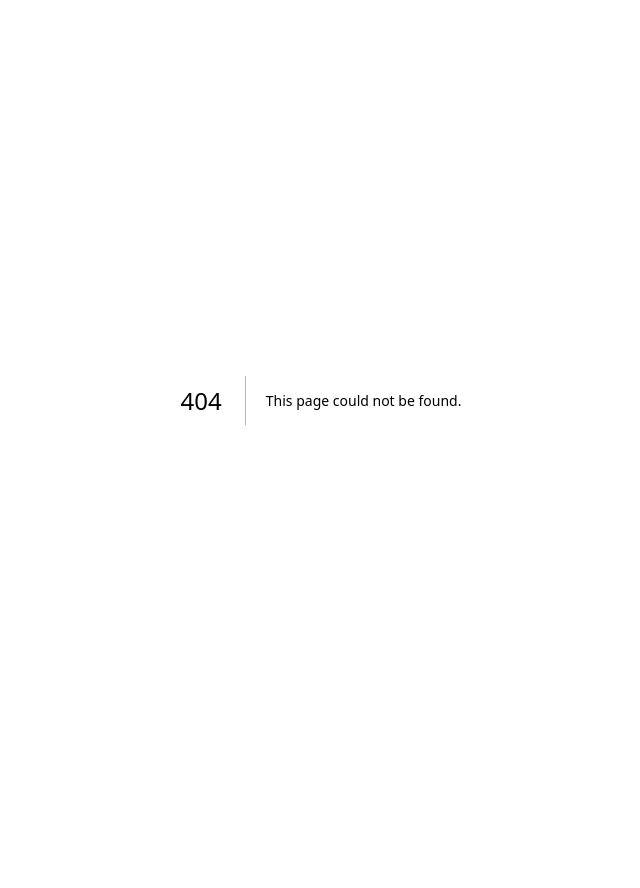
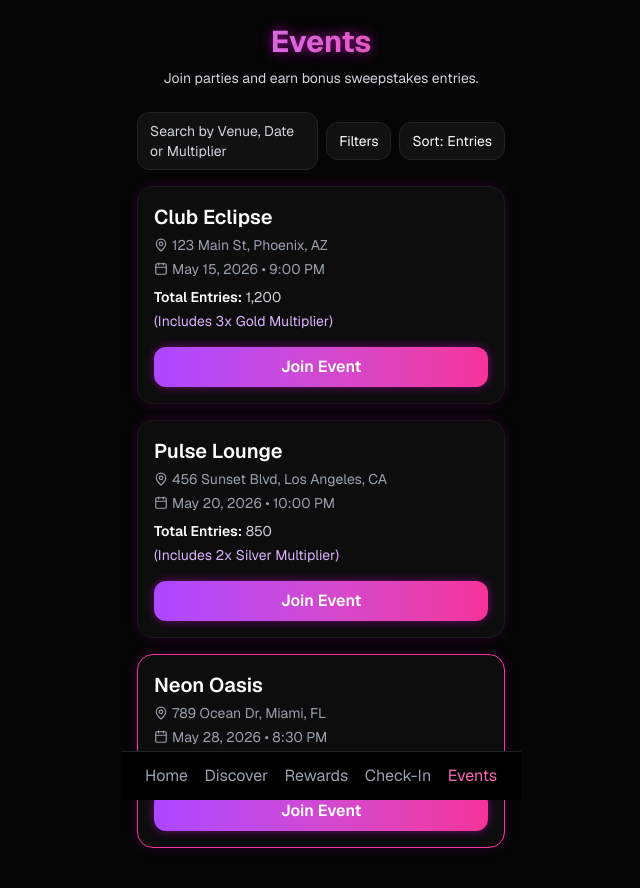
Before and after one commit to CloudedDesire/sweepstakes_promotion, a Next.js app: page /events in a window 1280 px wide. Before the commit this address had no page. Shown: the top 888 px of the page, without its empty margins (319-959 px from the left). Before the commit the page ends 800 px from the top, so only its background shows below. Built offline with nearby package versions, Linux system fonts and the light colour scheme.

Commit message:
Events tab

```diff
--- /dev/null
+++ b/app/events/page.tsx
@@ -0,0 +1,138 @@
+"use client";
+
+import { useRouter } from "next/navigation";
+import { Calendar, MapPin, Star } from "lucide-react";
+
+export default function EventsPage() {
+  const router = useRouter();
+
+  return (
+    <div className="min-h-screen w-full flex flex-col items-center bg-[#050505] text-white">
+      {/* Main Wrapper */}
+      <div className="w-full max-w-[400px] flex flex-col px-4 pb-24">
+
+        {/* Header */}
+        <h1 className="text-3xl font-bold mt-6 mb-2 text-center bg-gradient-to-r from-purple-400 to-pink-500 bg-clip-text text-transparent drop-shadow-[0_0_6px_rgba(255,0,255,0.6)]">
+          Events
+        </h1>
+        <p className="text-center text-sm text-gray-300 mb-6">
+          Join parties and earn bonus sweepstakes entries.
+        </p>
+
+        {/* Search + Filters Row */}
+        <div className="flex items-center justify-between mb-4">
+          <div className="flex-1 bg-[#111] border border-[#222] rounded-xl px-3 py-2 text-sm text-gray-300">
+            Search by Venue, Date or Multiplier
+          </div>
+          <button className="ml-2 px-3 py-2 bg-[#111] border border-[#222] rounded-xl text-sm">
+            Filters
+          </button>
+          <button className="ml-2 px-3 py-2 bg-[#111] border border-[#222] rounded-xl text-sm">
+            Sort: Entries
+          </button>
+        </div>
+
+        {/* EVENT CARD COMPONENT */}
+        <EventCard
+          venue="Club Eclipse"
+          address="123 Main St, Phoenix, AZ"
+          date="May 15, 2026"
+          time="9:00 PM"
+          entries="1,200"
+          multiplier="3x Gold Multiplier"
+          onClick={() => router.push("/events/1")}
+        />
+
+        <EventCard
+          venue="Pulse Lounge"
+          address="456 Sunset Blvd, Los Angeles, CA"
+          date="May 20, 2026"
+          time="10:00 PM"
+          entries="850"
+          multiplier="2x Silver Multiplier"
+          onClick={() => router.push("/events/2")}
+        />
+
+        <EventCard
+          venue="Neon Oasis"
+          address="789 Ocean Dr, Miami, FL"
+          date="May 28, 2026"
+          time="8:30 PM"
+          entries="+1,000 Bonus Entries This Weekend!"
+          multiplier=""
+          highlight
+          onClick={() => router.push("/events/3")}
+        />
+      </div>
+
+      {/* FOOTER NAVIGATION */}
+      <div className="fixed bottom-0 w-full max-w-[400px] bg-black border-t border-[#222] flex justify-between px-6 py-3 text-gray-400">
+        <button onClick={() => router.push("/")}>Home</button>
+        <button onClick={() => router.push("/discover")}>Discover</button>
+        <button onClick={() => router.push("/rewards")}>Rewards</button>
+        <button onClick={() => router.push("/checkin")}>Check-In</button>
+        <button className="text-pink-400" onClick={() => router.push("/events")}>
+          Events
+        </button>
+      </div>
+    </div>
+  );
+}
+
+/* -----------------------------
+   EVENT CARD COMPONENT
+------------------------------ */
+function EventCard({
+  venue,
+  address,
+  date,
+  time,
+  entries,
+  multiplier,
+  highlight = false,
+  onClick,
+}: {
+  venue: string;
+  address: string;
+  date: string;
+  time: string;
+  entries: string;
+  multiplier: string;
+  highlight?: boolean;
+  onClick: () => void;
+}) {
+  return (
+    <div
+      className={`w-full bg-[#0d0d0d] border ${
+        highlight ? "border-pink-500" : "border-[#1a1a1a]"
+      } rounded-2xl p-4 mb-4 shadow-[0_0_12px_rgba(255,0,255,0.15)]`}
+    >
+      <h2 className="text-xl font-semibold mb-1">{venue}</h2>
+
+      <div className="flex items-center text-gray-400 text-sm mb-1">
+        <MapPin size={14} className="mr-1" />
+        {address}
+      </div>
+
+      <div className="flex items-center text-gray-400 text-sm mb-1">
+        <Calendar size={14} className="mr-1" />
+        {date} • {time}
+      </div>
+
+      <div className="text-sm text-gray-300 mt-2">
+        <span className="font-semibold text-white">Total Entries:</span>{" "}
+        {entries}
+        {multiplier && (
+          <span className="block text-purple-300 mt-1">{`(Includes ${multiplier})`}</span>
+        )}
+      </div>
+
+      <button
+        onClick={onClick}
+        className="w-full mt-4 py-2 bg-gradient-to-r from-purple-500 to-pink-500 rounded-xl font-semibold shadow-[0_0_10px_rgba(255,0,255,0.4)]"
+      >
+        Join Event
+      </button>
+    </div>
+  );
+}
```
